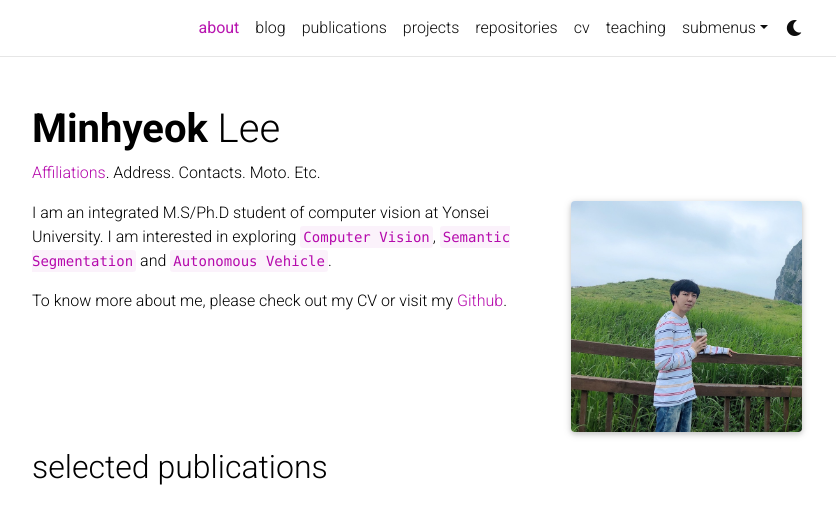
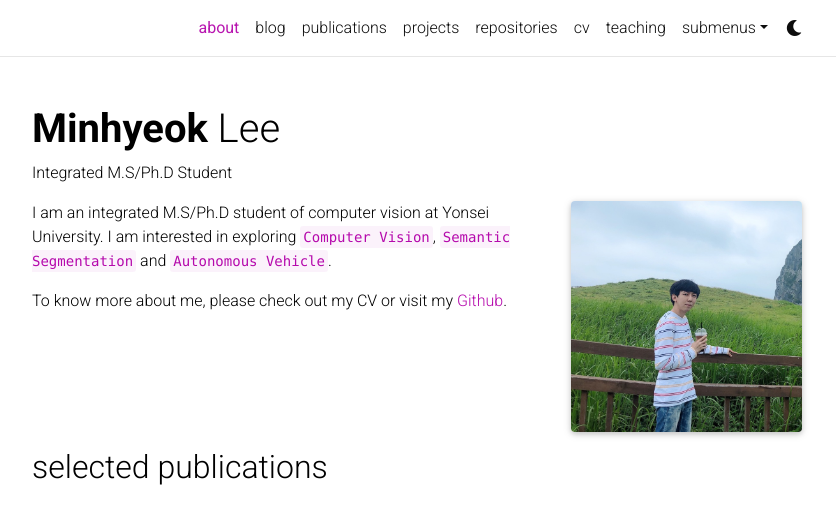
Before and after one commit to Hydragon516/hydragon516.github.io, a Jekyll site: the page built from _pages/about.md, in a window 1280 px wide, cut to the strip 0-514 px from the top of the page. Shown: the whole strip, without its empty margins (223-1059 px from the left). Built offline with Jekyll 4.4.1, drawn with Linux system fonts in a browser that asks for light colours; full-size pictures stand in for the smaller copies a plugin makes; comment, search, counter and statistics services are not loaded; a style sheet for code colours, icons or effects is not loaded.

Commit message:
Update about.md

```diff
--- a/_pages/about.md
+++ b/_pages/about.md
@@ -2,7 +2,7 @@
 layout: about
 title: about
 permalink: /
-subtitle: <a href='#'>Affiliations</a>. Address. Contacts. Moto. Etc.
+subtitle: Integrated M.S/Ph.D Student
 
 profile:
   align: right
```
